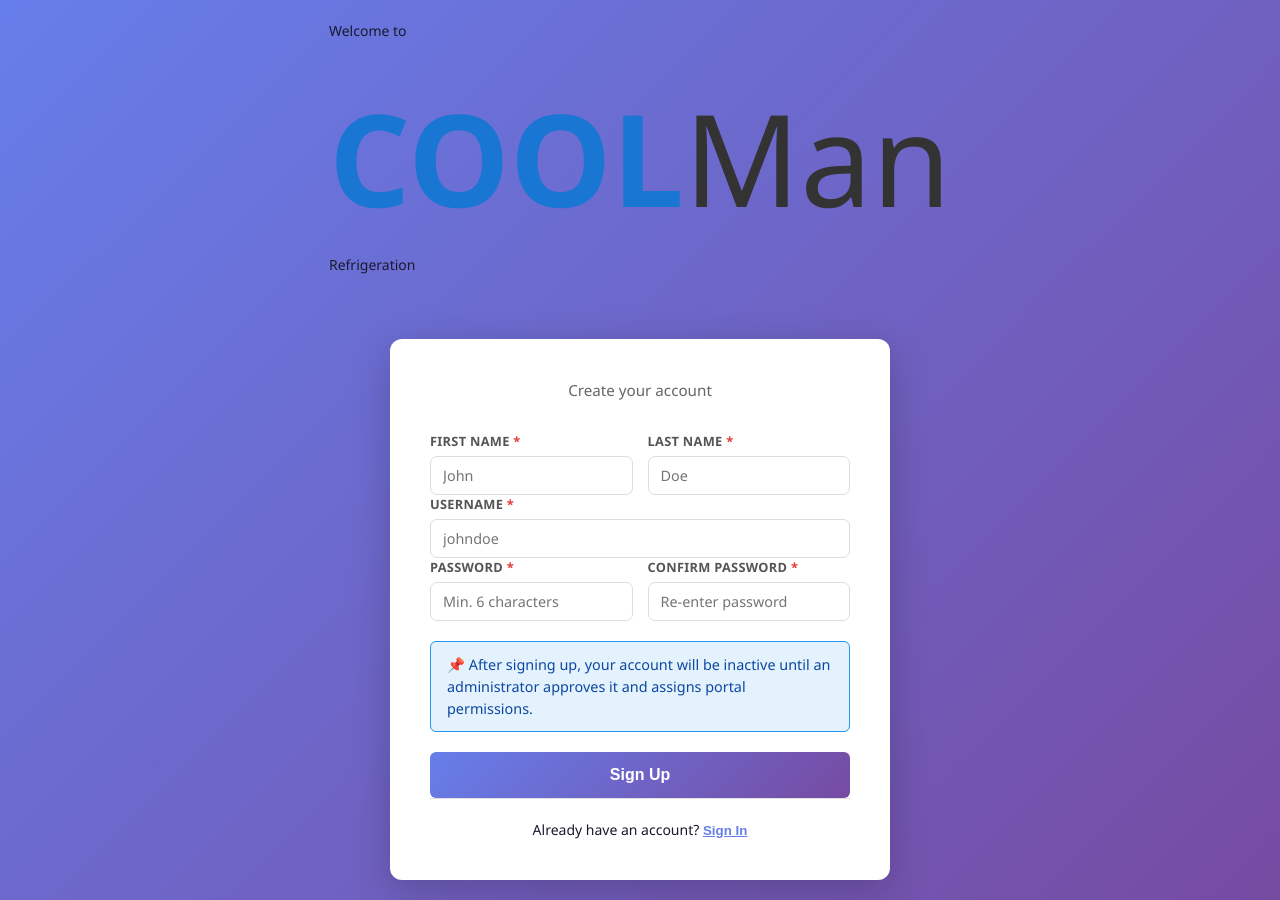
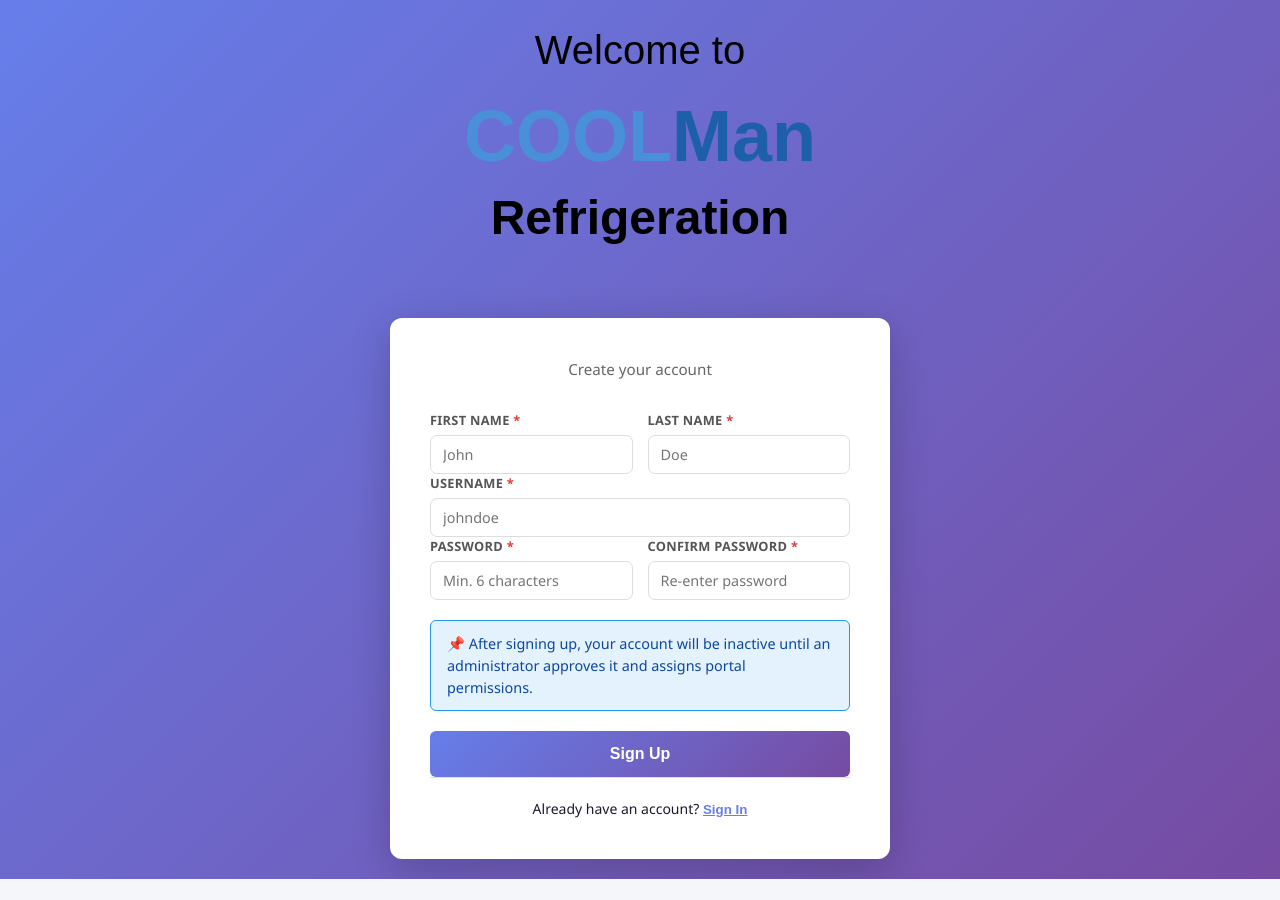
Before and after one commit to shanilkamfernando/CoolmanWorkshop, a React (Vite) app in the folder client/: page /signup in a window 1280 px wide. After the commit the page ends 879 px from the top, so only its background shows below. Built offline with nearby package versions, Linux system fonts and the light colour scheme; no server answers.

Commit message:
added the signup too

```diff
--- a/client/src/components/auth/SignUp.tsx
+++ b/client/src/components/auth/SignUp.tsx
@@ -111,12 +111,39 @@ const SignUp = () => {
 
   return (
     <div className="auth-container">
-      <div>
+      {/* <div>
         <div>Welcome to</div>
         <br />
         <span className="brand-cool">COOL</span>
         <span className="brand-man">Man</span> <br />
         <div>Refrigeration</div>
+      </div> */}
+
+      <div style={{ textAlign: "center", fontFamily: "Arial, sans-serif" }}>
+        <div
+          style={{
+            fontSize: "40px",
+            fontWeight: 400,
+            color: "#000",
+            marginBottom: "20px",
+          }}
+        >
+          Welcome to
+        </div>
+        <div
+          style={{
+            fontSize: "72px",
+            fontWeight: 700,
+            lineHeight: 1,
+            marginBottom: "10px",
+          }}
+        >
+          <span style={{ color: "#4a90d9" }}>COOL</span>
+          <span style={{ color: "#1e5faa" }}>Man</span>
+        </div>
+        <div style={{ fontSize: "48px", fontWeight: 600, color: "#000" }}>
+          Refrigeration
+        </div>
       </div>
       <div className="auth-box">
         <div className="auth-header">
```
